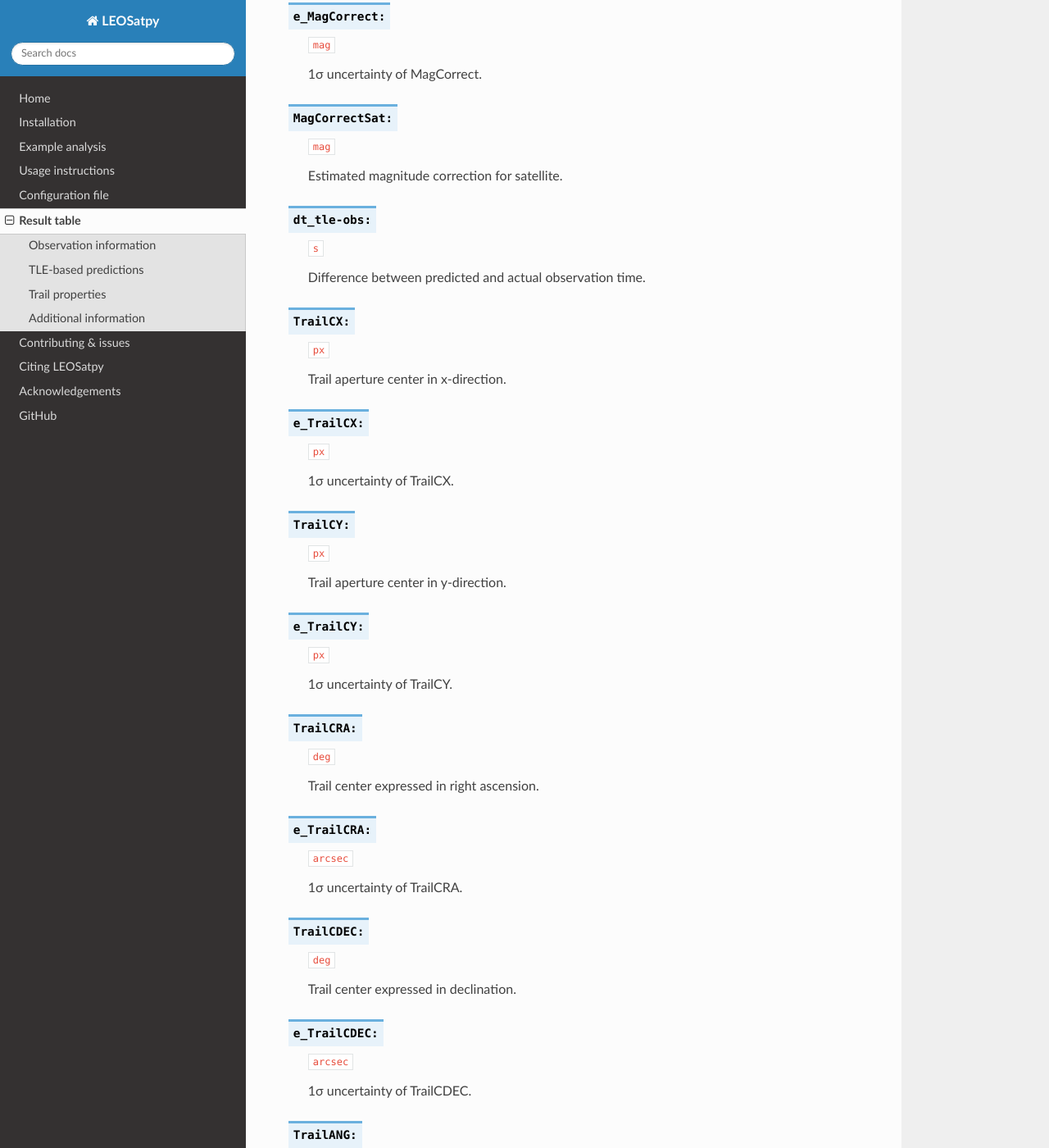
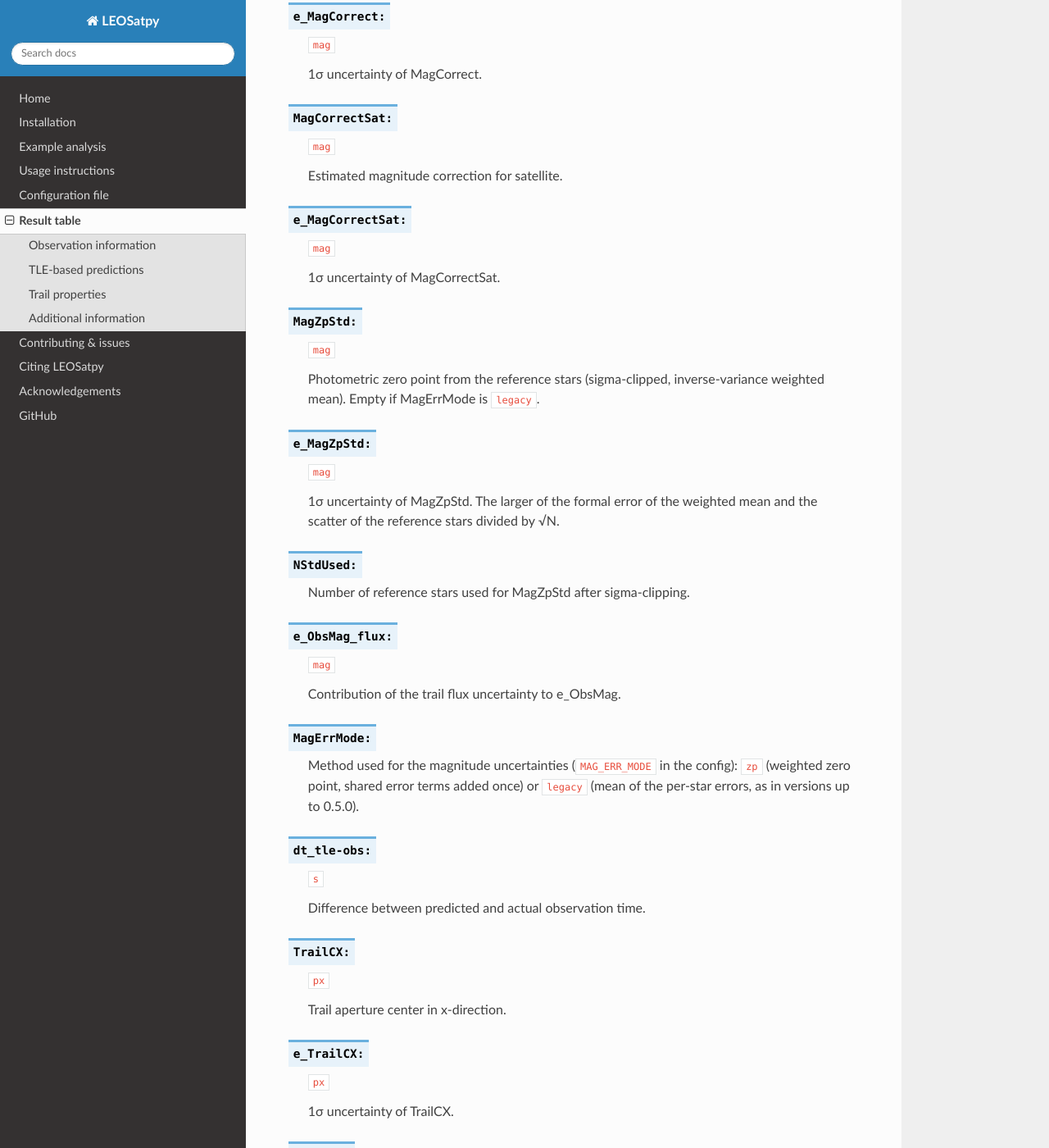
Before and after one commit to CLEOsat-group/leosatpy, a Sphinx documentation site: the page built from docs/source/tablefile.rst, in a window 1280 px wide and 1400 px high, scrolled down 8365 px. Shown: the whole window at 82% size. Built offline with Sphinx 7.4.7 and the Read the Docs theme 3.1.0, drawn with Linux system fonts in a browser that asks for light colours.

Commit message:
Docs: describe the 0.5.1 magnitude error columns in the result table
Co-Authored-By: Claude Opus 5.5 <noreply@anthropic.com>

```diff
--- a/docs/source/tablefile.rst
+++ b/docs/source/tablefile.rst
@@ -414,6 +414,40 @@ Trail properties
 
    Estimated magnitude correction for satellite.
 
+.. py:function:: e_MagCorrectSat:
+
+   ``mag``
+
+   1σ uncertainty of MagCorrectSat.
+
+.. py:function:: MagZpStd:
+
+   ``mag``
+
+   Photometric zero point from the reference stars (sigma-clipped, inverse-variance weighted mean).
+   Empty if MagErrMode is ``legacy``.
+
+.. py:function:: e_MagZpStd:
+
+   ``mag``
+
+   1σ uncertainty of MagZpStd. The larger of the formal error of the weighted mean and the scatter of the reference stars divided by √N.
+
+.. py:function:: NStdUsed:
+
+   Number of reference stars used for MagZpStd after sigma-clipping.
+
+.. py:function:: e_ObsMag_flux:
+
+   ``mag``
+
+   Contribution of the trail flux uncertainty to e_ObsMag.
+
+.. py:function:: MagErrMode:
+
+   Method used for the magnitude uncertainties (``MAG_ERR_MODE`` in the config): ``zp`` (weighted zero point,
+   shared error terms added once) or ``legacy`` (mean of the per-star errors, as in versions up to 0.5.0).
+
 .. py:function:: dt_tle-obs:
 
    ``s``
```
